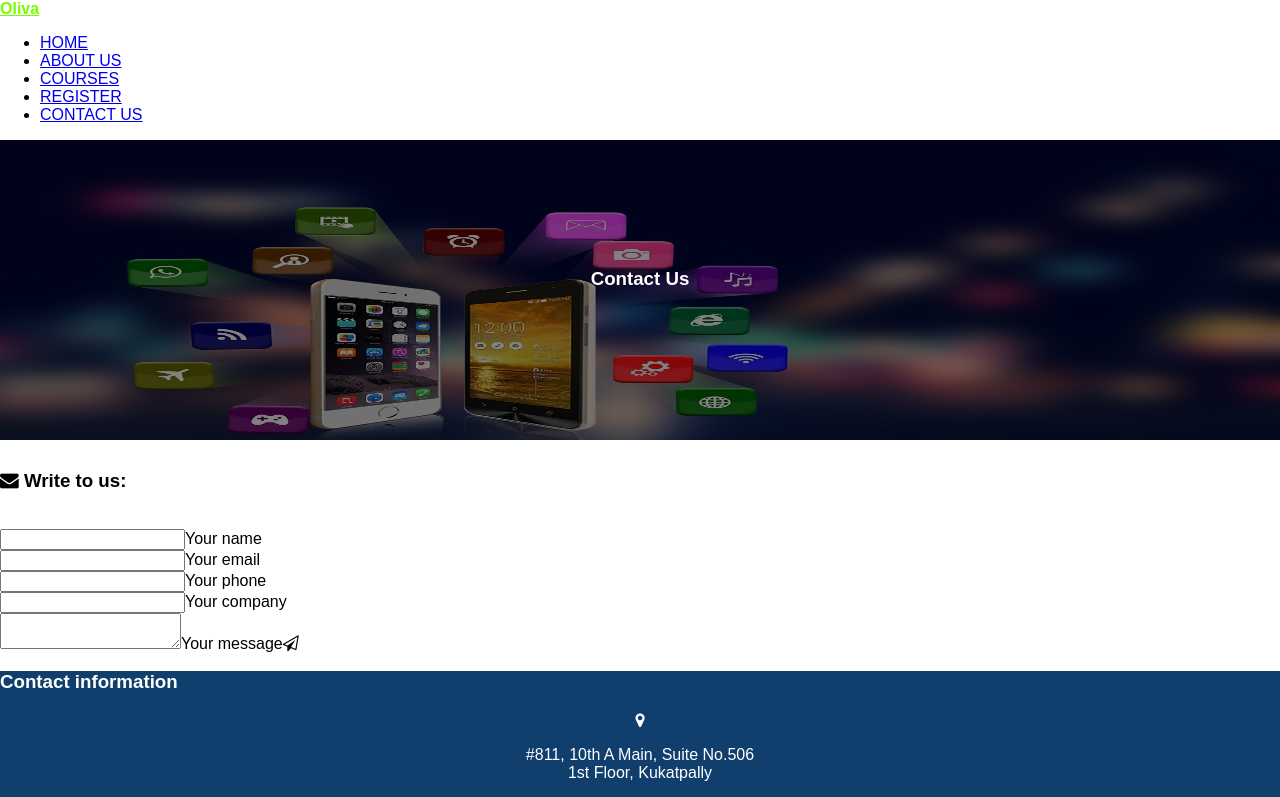
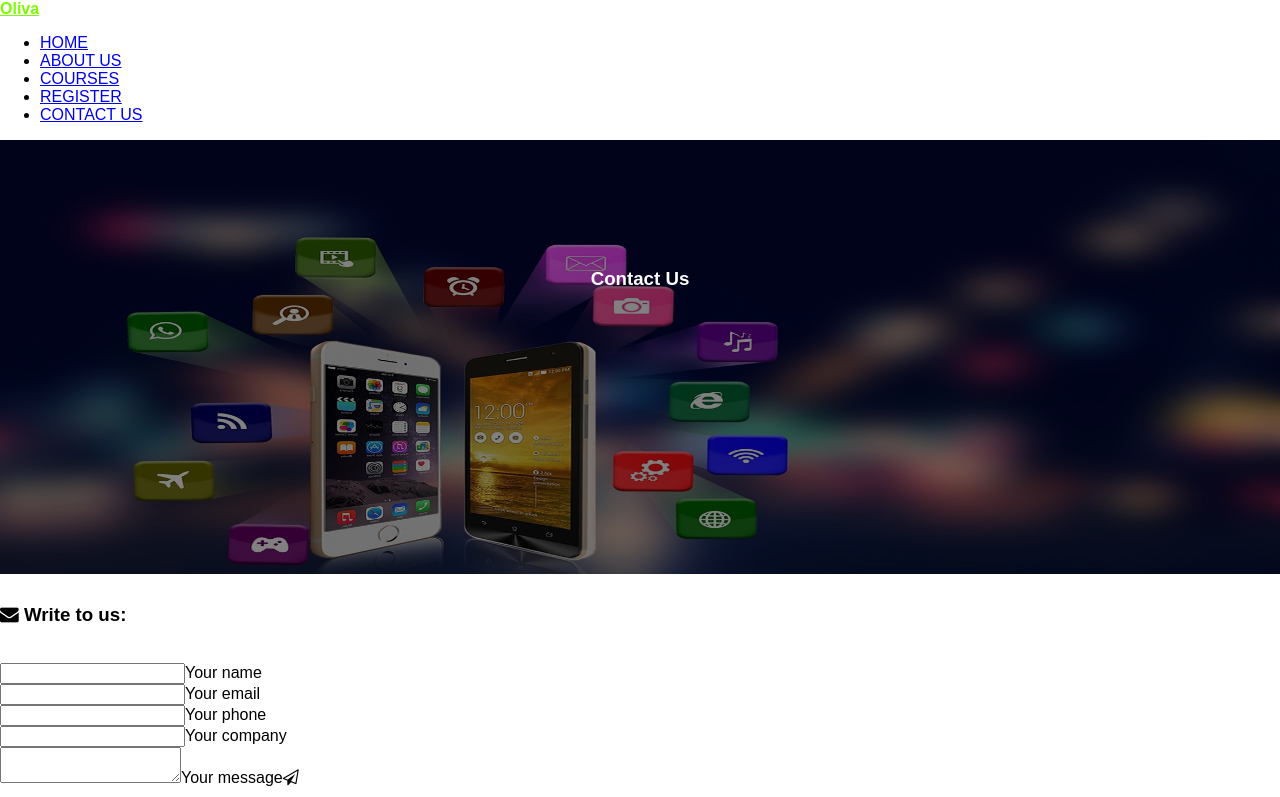
Before and after one commit to trinethrareddy/Oliva, an Angular app: page /#/contact in a window 1280 px wide. Shown: the top 797 px of the page. Built offline with nearby package versions, Linux system fonts and the light colour scheme; what angular-bootstrap-md would draw is missing.

Commit message:
increases cotact us bg div height

```diff
--- a/src/app/contactus/contactus.component.scss
+++ b/src/app/contactus/contactus.component.scss
@@ -5,7 +5,7 @@
     .bg-text {
         background-color: rgba(0, 0, 0, 0.49) !important;
         width: 100%;
-        height: 300px;
+        height: 434px;
         h3 {
             margin: auto;
             text-align: center;
```
